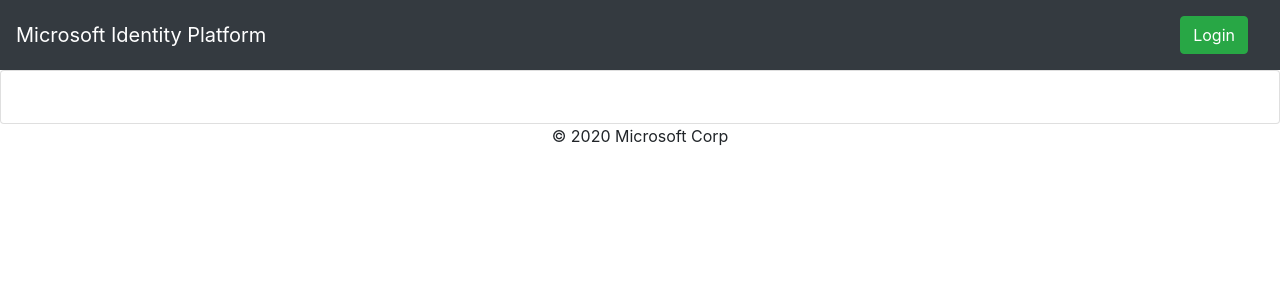
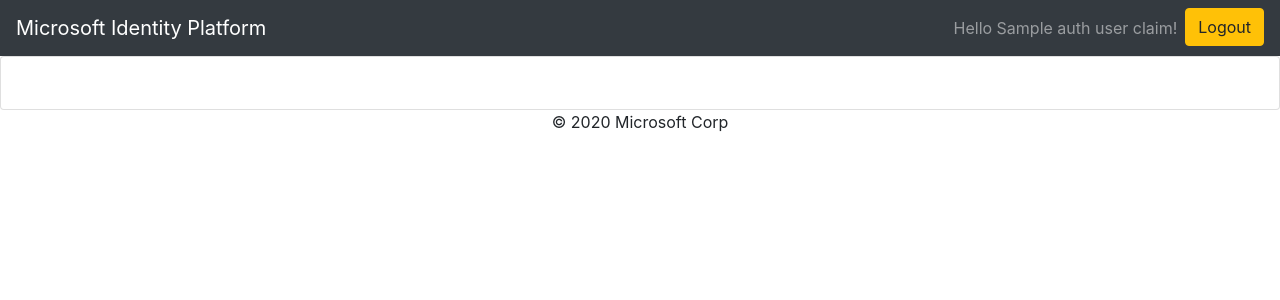
Before and after one commit to Azure-Samples/ms-identity-python-flask-webapp-authentication, a Flask app: template templates/layout.html in a window 1280 px wide. Shown: the top 300 px of the page. Run offline with Flask 2, Linux system fonts and the light colour scheme; the template is opened without the code that fills it: most values are stand-ins (such as "Sample title", 1, 10 or a date in 2020); some libraries are stand-ins or nearby versions.

Commit message:
auth_session changed to auth_user_claims

```diff
--- a/templates/auth/auth-bar.html
+++ b/templates/auth/auth-bar.html
@@ -1,4 +1,4 @@
-{% if auth_session.name %}
+{% if auth_user_claims.name %}
     <ul class="nav navbar-nav navbar-right">
         <li class="nav-item">
             <a class="nav-link" href="{{ url_for('auth.profile') }}">Hello {{ auth_user_claims.name }}!</a>
```
